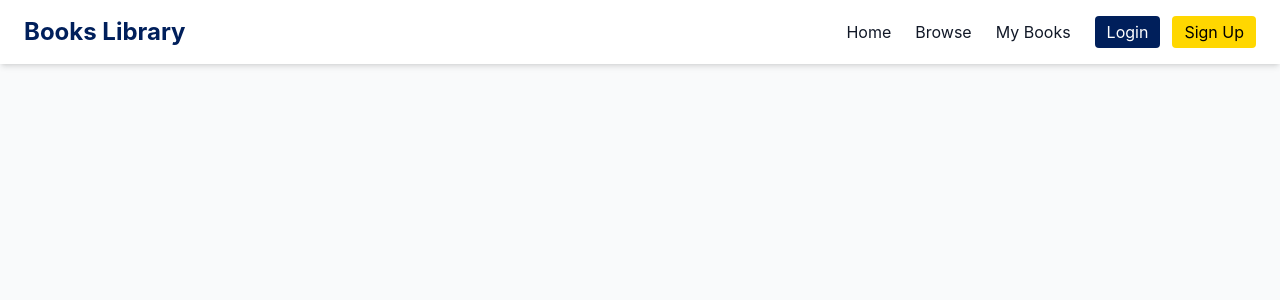
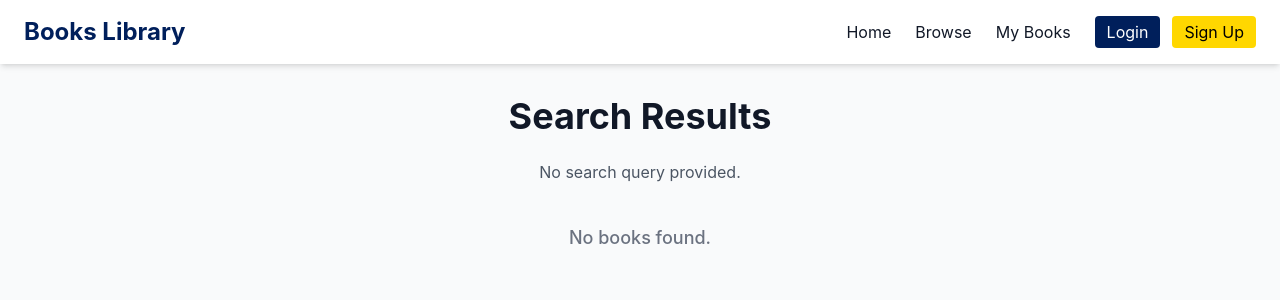
Before and after one commit to selam199/Book-Library, a React app in the folder book-library/: page /books in a window 1280 px wide. Shown: the top 300 px of the page. Built offline with nearby package versions, Linux system fonts and the light colour scheme; the HTML template or start-up script is replaced by a standard one.

Commit message:
feat: navigate to /books after search and display fetched results

```diff
--- a/book-library/src/App.jsx
+++ b/book-library/src/App.jsx
@@ -6,7 +6,7 @@ import MyBooks from "./pages/MyBooks";
 import Login from "./pages/Login";
 import SignUp from "./pages/SignUp";
 import Details from "./pages/Details";
-
+import BookSearchResult from "./pages/BookSearchResult";
 function App() {
   return (
     <Router>
@@ -18,6 +18,7 @@ function App() {
         <Route path="/my-books" element={<MyBooks />} />
         <Route path="/login" element={<Login />} />
         <Route path="/signup" element={<SignUp />} />
+        <Route path="/books" element={<BookSearchResult />} />
       </Routes>
     </Router>
   );
--- a/book-library/src/components/BookCard.jsx
+++ b/book-library/src/components/BookCard.jsx
@@ -4,6 +4,7 @@ const BookCard = ({ book }) => {
   const cover = book.cover_i
     ? `https://covers.openlibrary.org/b/id/${book.cover_i}-M.jpg`
     : "/placeholder-book.png";
+    console.log(cover);
 
   return (
     <Link
--- a/book-library/src/components/BookList.jsx
+++ b/book-library/src/components/BookList.jsx
@@ -1,8 +1,21 @@
 import BookCard from "./BookCard";
+import { useLocation } from "react-router-dom";
 
-const BookList = ({ books }) => {
-  if (!books || books.length === 0) {
-    return <p className="text-center text-gray-500 mt-6">No books found.</p>;
+const BookList = ({ books: propBooks }) => {
+  const location = useLocation();
+
+  //  First, check if books were passed via location.state (when navigating)
+  const stateBooks = location.state?.books;
+
+  //  Prefer stateBooks if available, otherwise use propBooks
+  const books = stateBooks || propBooks || [];
+
+  if (!books.length) {
+    return (
+      <p className="text-center text-gray-500 mt-6">
+        No books found.
+      </p>
+    );
   }
 
   return (
--- a/book-library/src/components/SearchBar.jsx
+++ b/book-library/src/components/SearchBar.jsx
@@ -1,4 +1,15 @@
+import { useNavigate } from "react-router-dom";
+
+
 const SearchBar = ({ query, setQuery, onSearch }) => {
+  const navigate = useNavigate();
+
+  const handleBrowse = () => {
+     if (onSearch) onSearch();
+    navigate("/books",{state:{book}})
+  };
+
+
   return (
     <div className="flex flex-col items-center mt-8 w-full">
       <input
@@ -9,7 +20,7 @@ const SearchBar = ({ query, setQuery, onSearch }) => {
         className="w-full sm:w-3/4 md:w-1/2 border rounded px-4 py-2 focus:outline-primary"
       />
       <button
-        onClick={onSearch}
+        onClick={handleBrowse}
         className="mt-4 bg-primary text-white sm:text-xl sm:px-2 sm:py-2 px-6 py-2 rounded-lg hover:bg-blue-900"
       >
         Browse Books
--- /dev/null
+++ b/book-library/src/pages/BookSearchResult.jsx
@@ -0,0 +1,36 @@
+import { useLocation } from "react-router-dom";
+import BookList from "../components/BookList";
+
+const Books = () => {
+  const location = useLocation();
+  const { books = [], query = "" } = location.state || {};
+
+  return (
+    <div className="px-6 py-8 max-w-7xl mx-auto">
+      <h2 className="text-center font-bold text-2xl md:text-4xl mb-6">
+        Search Results
+      </h2>
+
+      {query ? (
+        <p className="text-center text-gray-600 mb-6">
+          Showing results for: <span className="font-semibold">{query}</span>
+        </p>
+      ) : (
+        <p className="text-center text-gray-600 mb-6">
+          No search query provided.
+        </p>
+      )}
+
+      {/* ✅ If there are no books, show message instead of redirecting */}
+      {books.length === 0 ? (
+        <p className="text-center text-gray-500 mt-10 text-lg font-medium">
+          No books found.
+        </p>
+      ) : (
+        <BookList books={books} />
+      )}
+    </div>
+  );
+};
+
+export default Books;
--- a/book-library/src/pages/Home.jsx
+++ b/book-library/src/pages/Home.jsx
@@ -1,19 +1,26 @@
-import { useState } from "react";
+ import { useState } from "react";
 import SearchBar from "../components/SearchBar";
 import BookList from "../components/BookList";
 import Loader from "../components/Loader";
 import { searchBooks } from "../services/openLibrary";
+import { useNavigate } from "react-router-dom";
 
 const Home = () => {
   const [query, setQuery] = useState("");
   const [books, setBooks] = useState([]);
   const [loading, setLoading] = useState(false);
+  const navigate = useNavigate();
+
 
   const handleSearch = async () => {
     setLoading(true);
     const results = await searchBooks(query);
     setBooks(results);
     setLoading(false);
+
+    navigate("/books", {
+      state: { books:results, query}
+    });
   };
 
   return (
```
